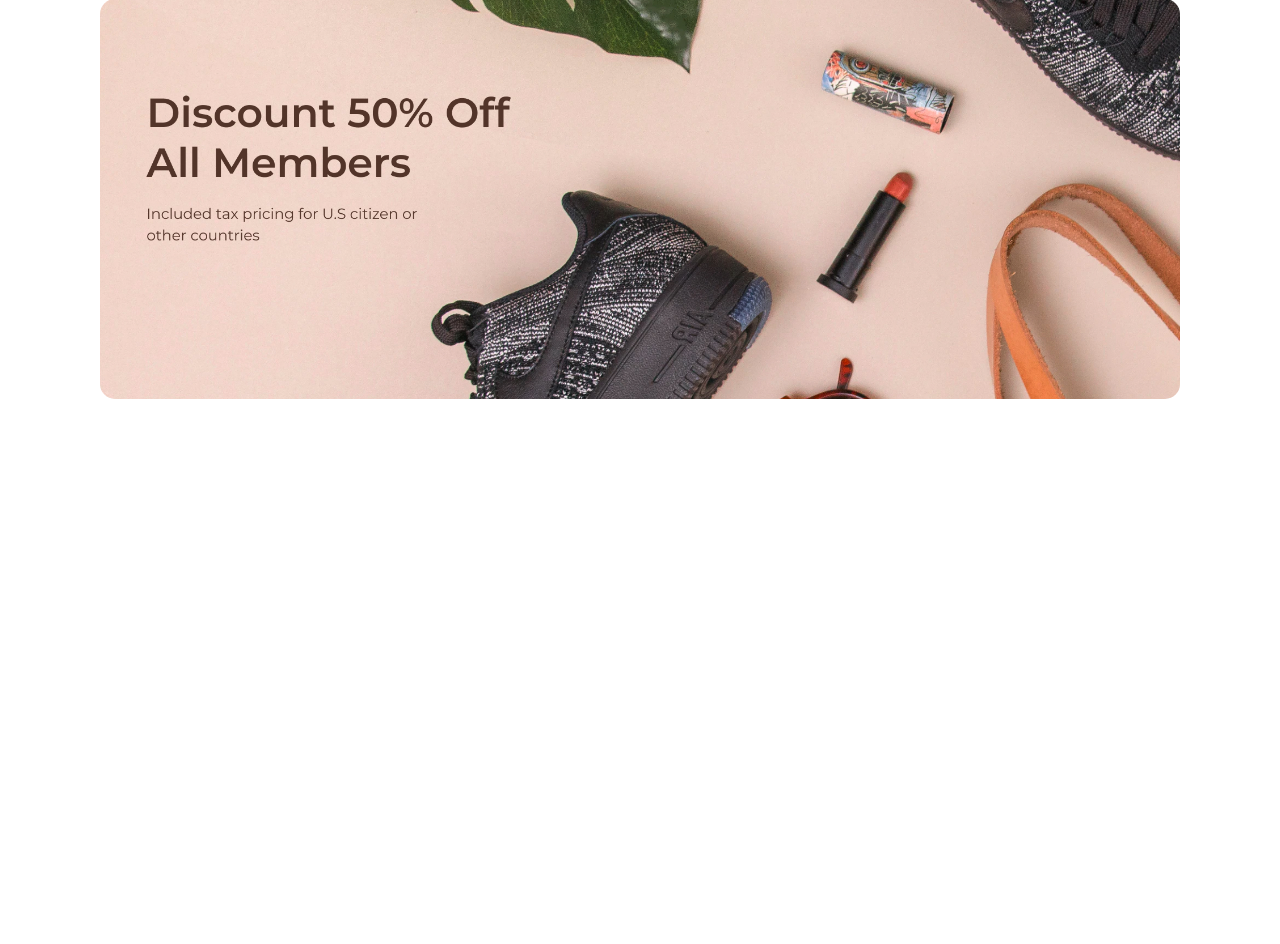
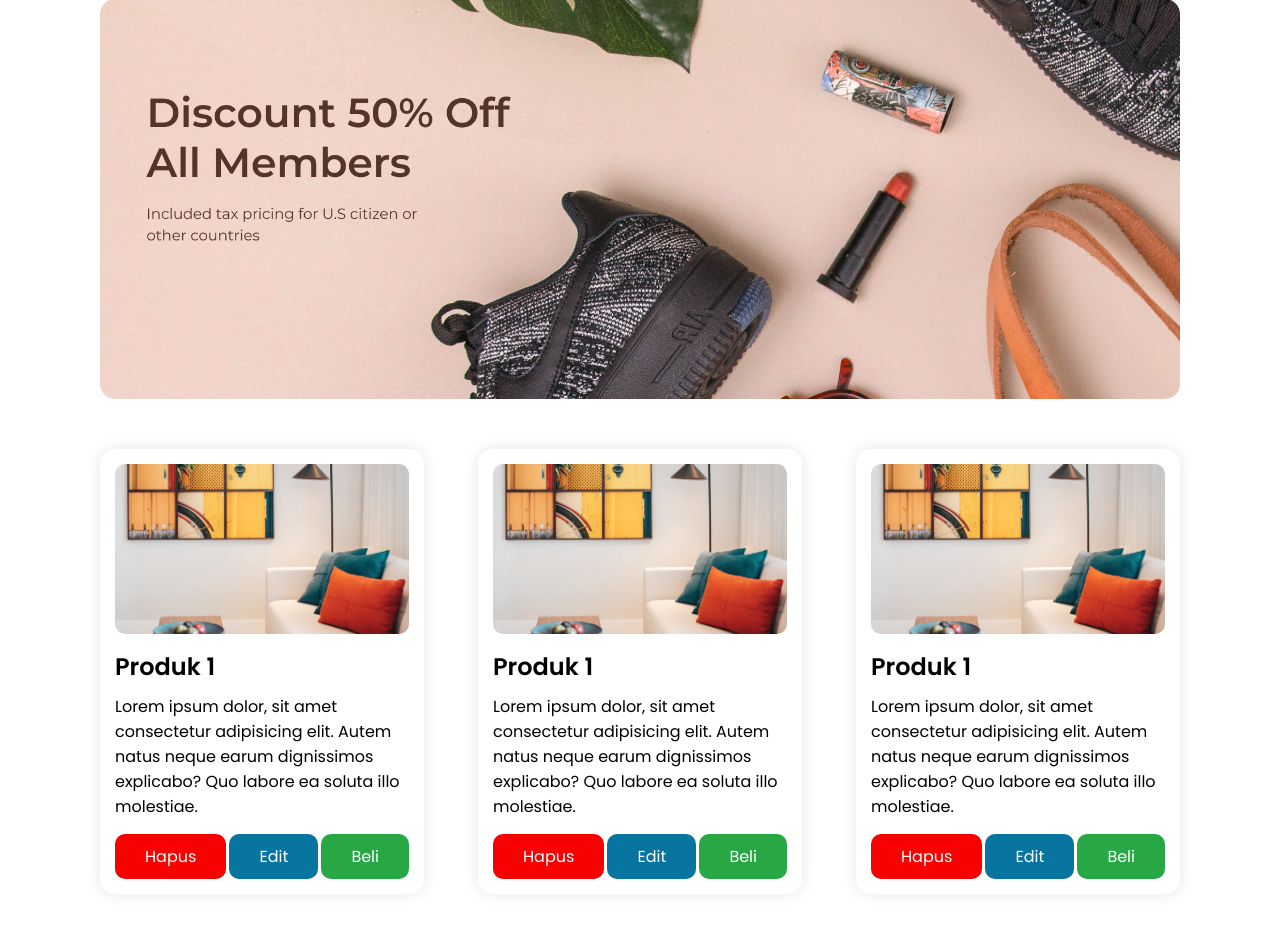
Before and after one commit to gunzxx/Pertemuan-rutin-LAOS, a PHP site: page / in a window 1280 px wide. Shown: the part 101-1045 px from the top of the page. Before the commit the page ends 500 px from the top, so only its background shows below. Run offline with PHP 8.4, Linux system fonts and the light colour scheme; data that the repository does not hold is empty.

Commit message:
update style main

```diff
--- a/css/style.css
+++ b/css/style.css
@@ -103,11 +103,14 @@ nav .nav-col img{
 .products{
     width: 100%;
     display: flex;
-    justify-content: space-between;
+    justify-content: start;
     flex-wrap: wrap;
     gap: 30px;
     margin-top: 50px;
     margin-bottom: 50px;
+}
+.products:has(.card-container:nth-child(3)){
+    justify-content: space-between;
 }
 
 .card-container{
--- /dev/null
+++ b/index.html
@@ -0,0 +1,80 @@
+<!DOCTYPE html>
+<html lang="en">
+
+<head>
+    <meta charset="UTF-8">
+    <meta http-equiv="X-UA-Compatible" content="IE=edge">
+    <meta name="viewport" content="width=device-width, initial-scale=1.0">
+    <title>LAOS Shop</title>
+    <link rel="stylesheet" href="./css/style.css">
+</head>
+
+<body>
+    <nav id="nav">
+        <div class="nav-col">
+            <img src="./img/logo.svg" alt="">
+            <h1>LAOS Shop</h1>
+        </div>
+        <div class="nav-col col2">
+            <a href="./index.php">Home</a>
+            <a class="btn btn-main" href="./create.php">Add</a>
+        </div>
+    </nav>
+
+    <section class="jumbotron">
+        <img src="./img/banner.jpg" alt="banner">
+    </section>
+
+    <section class="products">
+        <div class="card-container">
+            <div class="card-body">
+                <div class="card-image">
+                    <img src="./img/default.png" alt="">
+                </div>
+                <div class="card-content">
+                    <h1>Produk 1</h1>
+                    <p>Lorem ipsum dolor, sit amet consectetur adipisicing elit. Autem natus neque earum dignissimos explicabo? Quo labore ea soluta illo molestiae.</p>
+                </div>
+            </div>
+            <div class="card-footer">
+                <a class="btn btn-danger" href="./delete.php">Hapus</a>
+                <a class="btn btn-second" href="./edit.php">Edit</a>
+                <a class="btn btn-main" href="./buy.php">Beli</a>
+            </div>
+        </div>
+        <div class="card-container">
+            <div class="card-body">
+                <div class="card-image">
+                    <img src="./img/default.png" alt="">
+                </div>
+                <div class="card-content">
+                    <h1>Produk 1</h1>
+                    <p>Lorem ipsum dolor, sit amet consectetur adipisicing elit. Autem natus neque earum dignissimos explicabo? Quo labore ea soluta illo molestiae.</p>
+                </div>
+            </div>
+            <div class="card-footer">
+                <a class="btn btn-danger" href="./delete.php">Hapus</a>
+                <a class="btn btn-second" href="./edit.php">Edit</a>
+                <a class="btn btn-main" href="./buy.php">Beli</a>
+            </div>
+        </div>
+        <div class="card-container">
+            <div class="card-body">
+                <div class="card-image">
+                    <img src="./img/default.png" alt="">
+                </div>
+                <div class="card-content">
+                    <h1>Produk 1</h1>
+                    <p>Lorem ipsum dolor, sit amet consectetur adipisicing elit. Autem natus neque earum dignissimos explicabo? Quo labore ea soluta illo molestiae.</p>
+                </div>
+            </div>
+            <div class="card-footer">
+                <a class="btn btn-danger" href="./delete.php">Hapus</a>
+                <a class="btn btn-second" href="./edit.php">Edit</a>
+                <a class="btn btn-main" href="./buy.php">Beli</a>
+            </div>
+        </div>
+    </section>
+</body>
+
+</html>
--- a/index.php
+++ /dev/null
@@ -1,84 +0,0 @@
-<?php
-
-function dd(array|string $data){
-    if (gettype($data) == "array") {
-        die(json_encode($data));
-    }
-    if (gettype($data) == "string") {
-        die($data);
-    }
-}
-
-$con = mysqli_connect('localhost','root','','laos_shop');
-$datas = [];
-
-if(!$con){
-    echo "Gagal menghubungkan ke database";
-    die(mysqli_connect_error());
-}
-else{
-    $result = mysqli_query($con,'SELECT * FROM produk');
-    if(!$result){
-        $datas = [];
-    }
-    else{
-        while($data = mysqli_fetch_assoc($result)){
-            $datas[] = $data;
-        }
-    }
-
-}
-
-?>
-
-<!DOCTYPE html>
-<html lang="en">
-
-<head>
-    <meta charset="UTF-8">
-    <meta http-equiv="X-UA-Compatible" content="IE=edge">
-    <meta name="viewport" content="width=device-width, initial-scale=1.0">
-    <title>LAOS Shop</title>
-    <link rel="stylesheet" href="./css/style.css">
-</head>
-
-<body>
-    <nav id="nav">
-        <div class="nav-col">
-            <img src="./img/logo.svg" alt="">
-            <h1>LAOS Shop</h1>
-        </div>
-        <div class="nav-col col2">
-            <a href="./index.php">Home</a>
-            <a class="btn btn-main" href="./create.php">Add</a>
-        </div>
-    </nav>
-
-    <section class="jumbotron">
-        <img src="./img/banner.jpg" alt="banner">
-    </section>
-
-    <section class="products">
-
-        <?php foreach ($datas as $key => $data) : ?>
-            <div class="card-container">
-                <div class="card-body">
-                    <div class="card-image">
-                        <img src="<?php echo $data['gambar'] ?>" alt="">
-                    </div>
-                    <div class="card-content">
-                        <h1><?php echo $data['nama'] ?></h1>
-                        <p><?php echo $data['deskripsi'] ?></p>
-                    </div>
-                </div>
-                <div class="card-footer">
-                    <a class="btn btn-danger" href="./delete.php">Hapus</a>
-                    <a class="btn btn-second" href="./edit.php?id=<?php echo $data['id'] ?>">Edit</a>
-                    <a class="btn btn-main" href="./buy.php">Beli</a>
-                </div>
-            </div>
-        <?php endforeach; ?>
-    </section>
-</body>
-
-</html>
```
